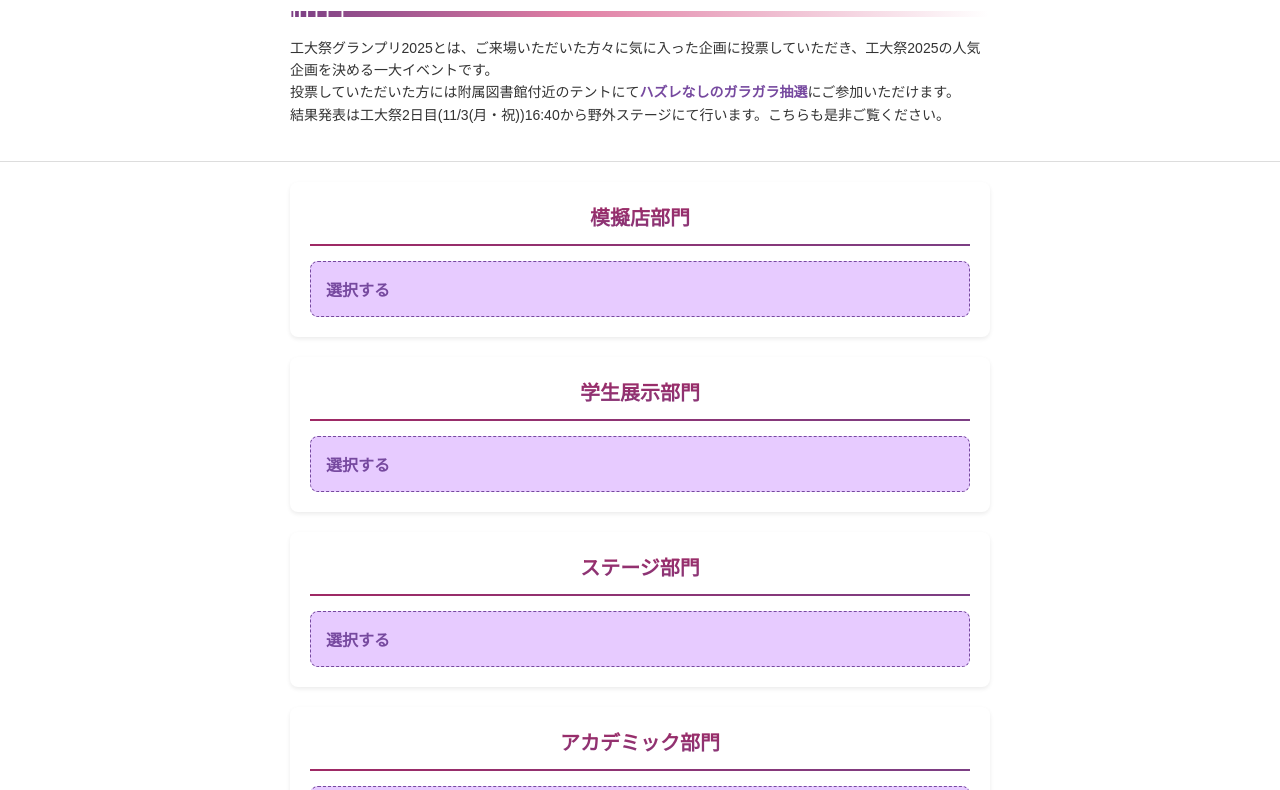
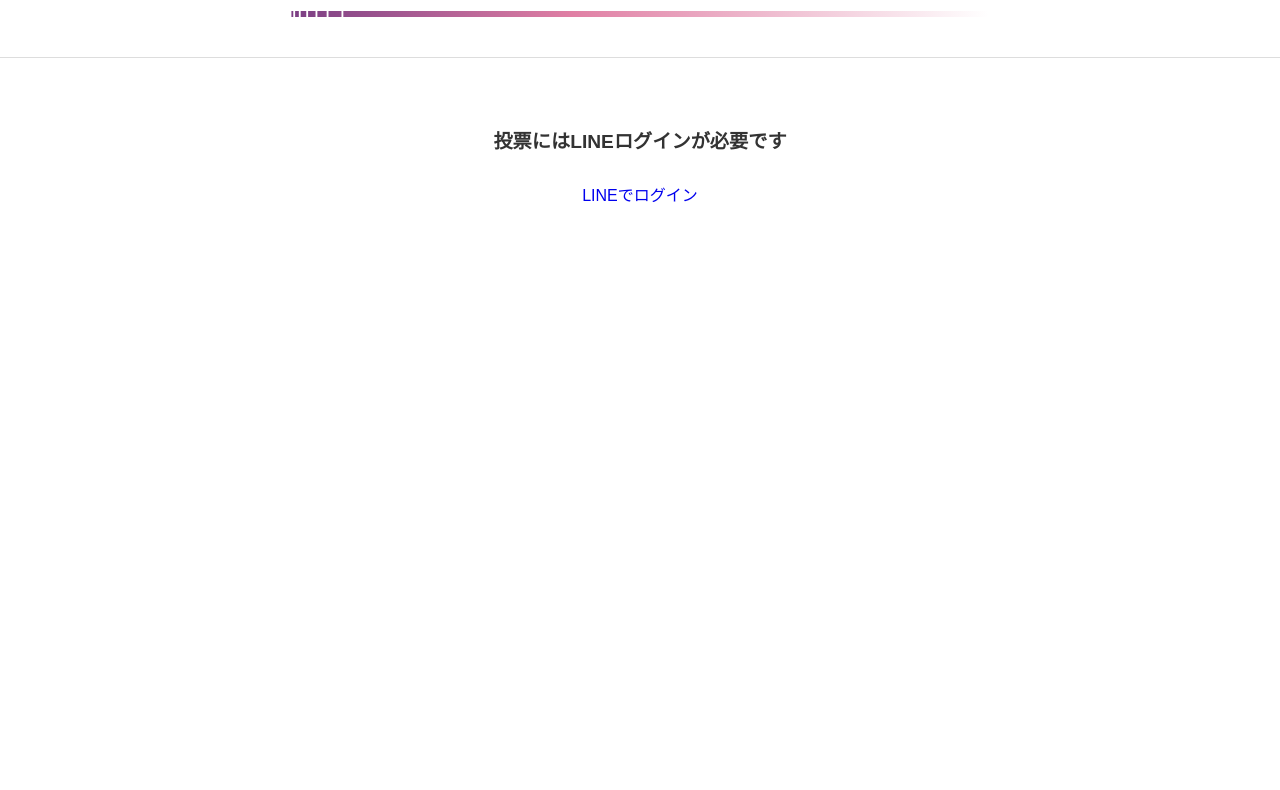
Before and after one commit to haru2648/koudai-gp-tools, a plain HTML site: page index.html in a window 1280 px wide. Shown: the part 75-865 px from the top of the page. After the commit the page ends 800 px from the top, so only its background shows below. Drawn offline with Linux system fonts and the light colour scheme; a web font is replaced by a local one.

Commit message:
feat: Implement login UI and LINE auth flow

```diff
--- a/index.html
+++ b/index.html
@@ -14,7 +14,21 @@
 </head>
 <body>
 
-  <div id="selection-contents">
+  <!-- ▼▼▼ ここから下を追加 ▼▼▼ -->
+  <div id="login-container">
+    <header>
+      <h1>工大祭グランプリ２０２５</h1>
+      <img src="images/header-separator.svg" alt="区切り線" class="header-separator">
+    </header>
+    <main style="text-align: center; padding: 30px;">
+        <p style="font-size: 1.2em; font-weight: bold; margin-bottom: 25px;">投票にはLINEログインが必要です</p>
+        <a id="line-login-button" href="#" class="final-vote-btn" style="text-decoration: none;">LINEでログイン</a>
+        <p id="login-status-message" style="margin-top: 20px;"></p>
+    </main>
+  </div>
+  <!-- ▲▲▲ ここまで追加 ▲▲▲ -->
+
+  <div id="selection-contents" class="hidden">
     <header>
       <h1>工大祭グランプリ２０２５</h1>
 
--- a/main.js
+++ b/main.js
@@ -1,3 +1,8 @@
+// ▼▼▼ この3行をファイルの先頭に追加 ▼▼▼
+const LINE_CHANNEL_ID = '2008379888'; // ★ LINEのチャネルIDに書き換える
+const CALLBACK_URL = 'https://koudai-gp-tools.pages.dev/';   // ★ CloudflareのURLに書き換える
+
+
 // --- グローバル変数 ---
 let allNomineesData = {};
 let currentDepartment = null;
@@ -5,52 +10,74 @@
 
 // HTMLドキュメントがすべて読み込まれたら実行
 document.addEventListener('DOMContentLoaded', () => {
-  console.log('ステップ11 ランダム修正版: HTMLの読み込み完了。');
 
-  // --- URLパラメータの取得 ---
+
+  // === メイン処理：ページの表示を振り分ける ===
   const params = new URLSearchParams(window.location.search);
-  const isDebugMode = params.get('debug') === 'on';
-  const isAdminMode = params.get('admin') === 'on';
+  const lineAuthCode = params.get('code'); // URLに 'code' はあるか？
+  const isAdminMode = params.get('admin') === 'on'; // URLに 'admin' はあるか？
 
-  // --- GAS API URL ---
-  const GAS_API_URL = 'https://script.google.com/macros/s/AKfycbwVgH-JIdAYssgfqx5VrG7MKks652tEFmcHmJlfBRdkKVOasSKP0kkz0pwDDVYAxjba7g/exec';
-
-  // --- DOM要素の取得 (DOMContentLoadedの内側) ---
-  const selectionContents = document.getElementById('selection-contents');
-  const thankYouMessage = document.getElementById('thank-you-message');
-  const modalOverlay = document.getElementById('modal-overlay');
-  const modalTitle = document.getElementById('modal-title');
-  const modalNomineeList = document.getElementById('modal-nominee-list');
-  const confirmBtn = document.getElementById('modal-confirm-btn');
-  const backBtn = document.getElementById('modal-back-btn');
-  const grandPrixSection = document.getElementById('grand-prix-voting-section');
-  const grandPrixList = document.getElementById('grand-prix-list');
-  const finalVoteBtnContainer = document.getElementById('final-vote-btn-container');
-  const finalVoteBtn = document.getElementById('final-vote-btn');
-  const customConfirmOverlay = document.getElementById('custom-confirm-overlay');
-  const confirmTitle = document.querySelector('#custom-confirm-box .confirm-title');
-  const confirmMessage = document.querySelector('#custom-confirm-box .confirm-message');
-  const confirmOkBtn = document.getElementById('confirm-ok-btn');
-  const confirmCancelBtn = document.getElementById('confirm-cancel-btn');
-  const customAlertOverlay = document.getElementById('custom-alert-overlay');
-  const customAlertMessage = document.getElementById('custom-alert-message');
-  const alertOkBtn = document.getElementById('alert-ok-btn');
-  const adminPage = document.getElementById('admin-page');
-  const adminResetButton = document.getElementById('admin-reset-button');
-  const adminTokenInput = document.getElementById('admin-token');
-  const debugStatus = document.getElementById('debug-status');
-  const adminBackButton = document.getElementById('admin-back-button');
-
-  // 警告ダイアログのOKボタンリスナー
-  if(alertOkBtn && customAlertOverlay) {
-    alertOkBtn.addEventListener('click', () => {
-      customAlertOverlay.classList.add('hidden');
-    });
+  if (lineAuthCode) {
+    // 【A】LINE認証から戻ってきた場合
+    handleLineCallback(lineAuthCode);
+  } else if (isAdminMode) {
+    // 【B】管理者モードでアクセスされた場合
+    initializeAdminPage();
   } else {
-    console.error("Alert OK button or overlay not found!");
+    // 【C】ユーザーが最初にアクセスした場合
+    // (将来的には、ここにFirebaseのログイン状態チェックが入る)
+    showLoginPage();
   }
 
-  // --- 関数定義 (DOMContentLoadedの内側) ---
+  // ==========================================================
+  // === 以下、役割ごとの関数定義 ==============================
+  // ==========================================================
+
+  /**
+   * 【C】ログインページを表示し、ボタンをセットアップする
+   */
+  function showLoginPage() {
+    // ログインURLを組み立て
+    const lineLoginUrl = `https://access.line.me/oauth2/v2.1/authorize?${new URLSearchParams({
+      response_type: 'code',
+      client_id: LINE_CHANNEL_ID,
+      redirect_uri: CALLBACK_URL,
+      state: '12345abcde', // CSRF対策。今は固定でOK
+      scope: 'profile openid',
+    }).toString()}`;
+
+    // ボタンにURLを設定
+    const loginButton = document.getElementById('line-login-button');
+    if (loginButton) {
+      loginButton.href = lineLoginUrl;
+    }
+  }
+
+  /**
+   * 【A】LINE認証から戻ってきたときの処理
+   */
+  function handleLineCallback(code) {
+    const loginContainer = document.getElementById('login-container');
+    const statusMessage = document.getElementById('login-status-message');
+
+    // 画面を「処理中...」に切り替え
+    if(loginContainer) loginContainer.classList.remove('hidden');
+    document.getElementById('selection-contents').classList.add('hidden');
+    document.getElementById('thank-you-message').classList.add('hidden');
+    document.getElementById('admin-page').classList.add('hidden');
+    if(statusMessage) statusMessage.textContent = 'ログイン情報を確認しています...';
+
+    console.log('LINEから受け取った認証コード:', code);
+    alert('LINE認証成功！次のフェーズに進みます。\n認証コード: ' + code);
+
+    // ★★★ 次のフェーズで、この下に関数を追加し、Firebaseに認証コードを送信します ★★★
+  }
+
+  /**
+   * ★★★ ログイン成功後に呼び出す、投票アプリ本体の初期化関数 ★★★
+   */
+  function initializeVotingApp(){
+      // --- 関数定義 (DOMContentLoadedの内側) ---
 
   /**
    * カスタム警告を表示する関数
@@ -338,49 +365,20 @@
       adminBackButton.addEventListener('click', () => { window.location.href = './'; });
     }
   }
+  }
 
 
-  // --- 処理の開始 ---
-
-  // --- 画面表示の振り分け ---
-  if (isAdminMode) {
-    console.log('ステップ11: 管理者モードで起動します。');
-    if(selectionContents) selectionContents.classList.add('hidden');
-    if(thankYouMessage) thankYouMessage.classList.add('hidden');
+  /**
+   * 【B】管理者ページを初期化する
+   */
+  function initializeAdminPage() {
+    document.getElementById('login-container')?.classList.add('hidden');
+    document.getElementById('selection-contents').classList.add('hidden');
+    document.getElementById('thank-you-message').classList.add('hidden');
+    const adminPage = document.getElementById('admin-page');
     if(adminPage) adminPage.classList.remove('hidden');
     setupAdminPageListeners();
 
-  } else if (!isDebugMode && localStorage.getItem('koudsaiVote2025') === 'true') {
-    console.log('ステップ11: 投票済みのため、サンクスページを表示します。');
-    if(selectionContents) selectionContents.classList.add('hidden');
-    if(thankYouMessage) thankYouMessage.classList.remove('hidden');
-    setupThanksPageListeners();
-
-  } else {
-    // 通常モード かつ まだ投票していない場合 (またはデバッグモードの場合)
-    if(isDebugMode) console.log('ステップ11: デバッグモードで起動します。');
-    if(selectionContents) selectionContents.classList.remove('hidden');
-    if(thankYouMessage) thankYouMessage.classList.add('hidden');
-    if(adminPage) adminPage.classList.add('hidden');
-
-    // 投票ページの準備
-    fetch('data.json')
-      .then(response => {
-        if (!response.ok) { throw new Error('data.json の読み込みに失敗しました。'); }
-        return response.json();
-      })
-      .then(data => {
-        console.log('ステップ11: data.json の読み込み成功。');
-        allNomineesData = data;
-        setupVotingPage();
-        setupModalListeners();
-        setupFinalVoteButton();
-        // ★ alertOkBtnのリスナーはDOMContentLoaded直下に移動済み
-      })
-      .catch(error => {
-        console.error('ステップ11テスト失敗:', error);
-        showAlert(`致命的なエラー: ${error.message}。\ndata.jsonファイルが正しく配置されているか確認してください。`);
-      });
   }
 
 });
```
